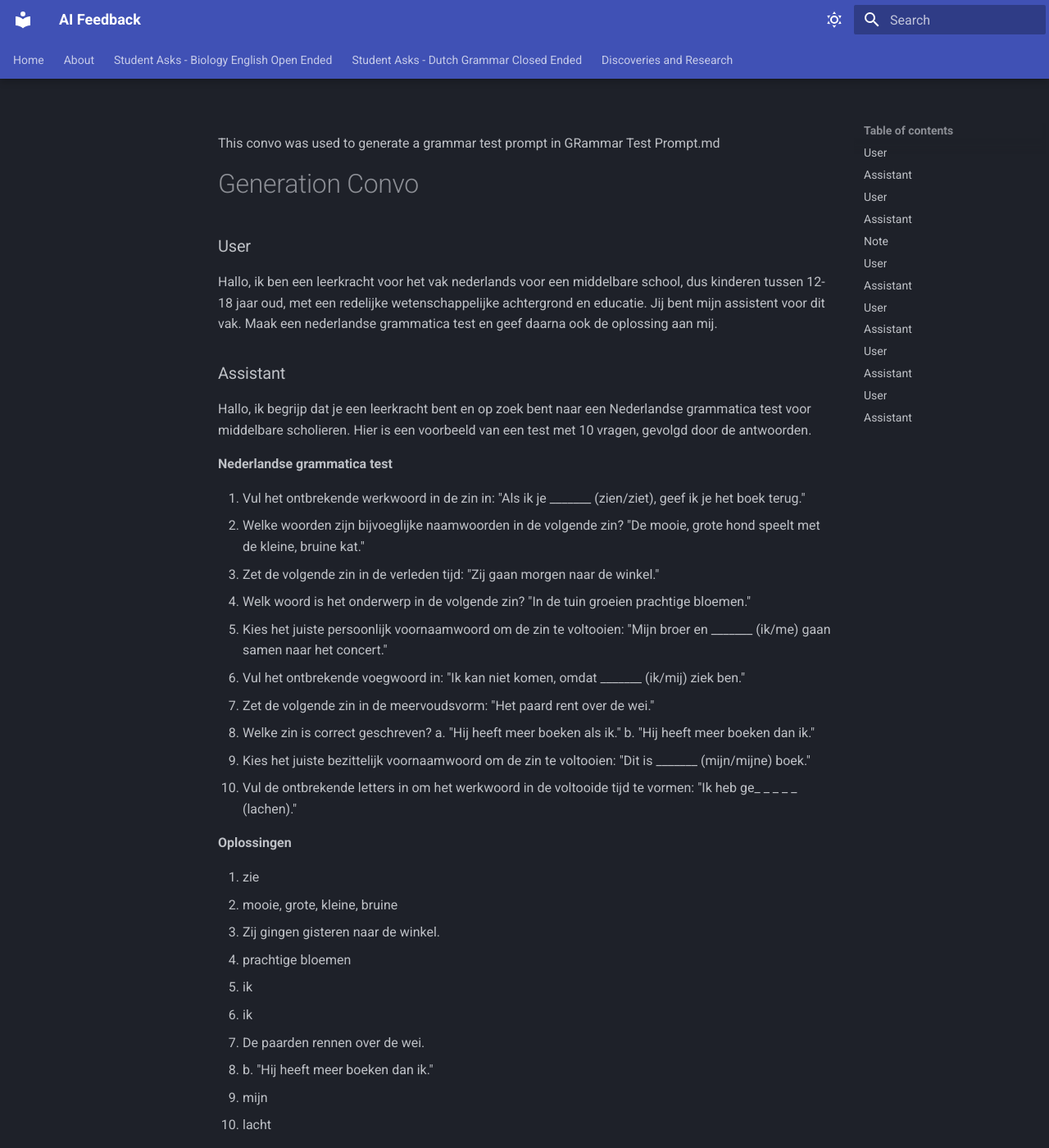
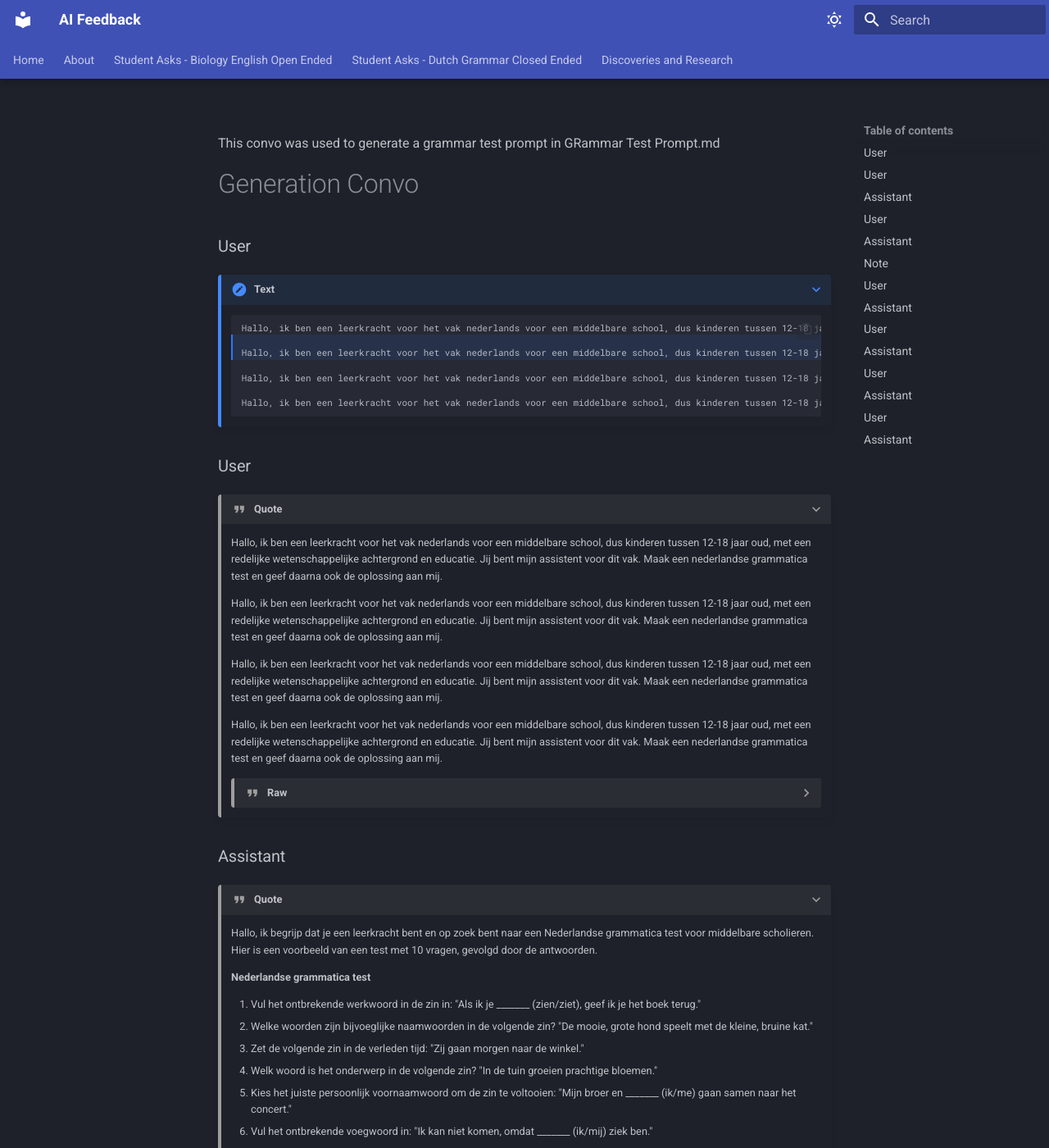
Before and after one commit to SandeepMango159/AIFeedbackEducationDocs, an MkDocs documentation site: the page built from docs/Student Asks/Dutch/Grammar/Prompt/Grammar Tests Prompt Generation Convo.md, in a window 1280 px wide and 1400 px high. Shown: the whole window at 82% size. Built offline with MkDocs 1.6.1 and Material for MkDocs 9.7.7, drawn with Linux system fonts in a browser that asks for light colours.

Commit message:
Added some admonitions/quotes to test conversation aswell as raw markdown
So user can read conversation more easily, and copy the raw markdown

````diff
--- a/docs/Student Asks/Dutch/Grammar/Prompt/Grammar Tests Prompt Generation Convo.md
+++ b/docs/Student Asks/Dutch/Grammar/Prompt/Grammar Tests Prompt Generation Convo.md
@@ -1,45 +1,120 @@
+<!-- ---
+hide:
+  - navigation
+  - toc
+--- -->
+
 This convo was used to generate a grammar test prompt in GRammar Test Prompt.md
 
 # Generation Convo
 
 ### User
-Hallo, ik ben een leerkracht voor het vak nederlands voor een middelbare school, dus kinderen tussen 12-18 jaar oud, met een redelijke wetenschappelijke achtergrond en educatie. Jij bent mijn assistent voor dit vak. Maak een nederlandse grammatica test en geef daarna ook de oplossing aan mij.
+???+ note "Text"
+    ``` text hl_lines="2 3"
+    Hallo, ik ben een leerkracht voor het vak nederlands voor een middelbare school, dus kinderen tussen 12-18 jaar oud, met een redelijke wetenschappelijke achtergrond en educatie. Jij bent mijn assistent voor dit vak. Maak een nederlandse grammatica test en geef daarna ook de oplossing aan mij.
+
+    Hallo, ik ben een leerkracht voor het vak nederlands voor een middelbare school, dus kinderen tussen 12-18 jaar oud, met een redelijke wetenschappelijke achtergrond en educatie. Jij bent mijn assistent voor dit vak. Maak een nederlandse grammatica test en geef daarna ook de oplossing aan mij.
+
+    Hallo, ik ben een leerkracht voor het vak nederlands voor een middelbare school, dus kinderen tussen 12-18 jaar oud, met een redelijke wetenschappelijke achtergrond en educatie. Jij bent mijn assistent voor dit vak. Maak een nederlandse grammatica test en geef daarna ook de oplossing aan mij.
+
+    Hallo, ik ben een leerkracht voor het vak nederlands voor een middelbare school, dus kinderen tussen 12-18 jaar oud, met een redelijke wetenschappelijke achtergrond en educatie. Jij bent mijn assistent voor dit vak. Maak een nederlandse grammatica test en geef daarna ook de oplossing aan mij.
+    ```
+
+### User
+???+ quote
+
+    Hallo, ik ben een leerkracht voor het vak nederlands voor een middelbare school, dus kinderen tussen 12-18 jaar oud, met een redelijke wetenschappelijke achtergrond en educatie. Jij bent mijn assistent voor dit vak. Maak een nederlandse grammatica test en geef daarna ook de oplossing aan mij.
+
+    Hallo, ik ben een leerkracht voor het vak nederlands voor een middelbare school, dus kinderen tussen 12-18 jaar oud, met een redelijke wetenschappelijke achtergrond en educatie. Jij bent mijn assistent voor dit vak. Maak een nederlandse grammatica test en geef daarna ook de oplossing aan mij.
+
+    Hallo, ik ben een leerkracht voor het vak nederlands voor een middelbare school, dus kinderen tussen 12-18 jaar oud, met een redelijke wetenschappelijke achtergrond en educatie. Jij bent mijn assistent voor dit vak. Maak een nederlandse grammatica test en geef daarna ook de oplossing aan mij.
+
+    Hallo, ik ben een leerkracht voor het vak nederlands voor een middelbare school, dus kinderen tussen 12-18 jaar oud, met een redelijke wetenschappelijke achtergrond en educatie. Jij bent mijn assistent voor dit vak. Maak een nederlandse grammatica test en geef daarna ook de oplossing aan mij.
+
+    ??? quote "Raw"
+        ``` text
+        Hallo, ik ben een leerkracht voor het vak nederlands voor een middelbare school, dus kinderen tussen 12-18 jaar oud, met een redelijke wetenschappelijke achtergrond en educatie. Jij bent mijn assistent voor dit vak. Maak een nederlandse grammatica test en geef daarna ook de oplossing aan mij.
+
+        Hallo, ik ben een leerkracht voor het vak nederlands voor een middelbare school, dus kinderen tussen 12-18 jaar oud, met een redelijke wetenschappelijke achtergrond en educatie. Jij bent mijn assistent voor dit vak. Maak een nederlandse grammatica test en geef daarna ook de oplossing aan mij.
+
+        Hallo, ik ben een leerkracht voor het vak nederlands voor een middelbare school, dus kinderen tussen 12-18 jaar oud, met een redelijke wetenschappelijke achtergrond en educatie. Jij bent mijn assistent voor dit vak. Maak een nederlandse grammatica test en geef daarna ook de oplossing aan mij.
+
+        Hallo, ik ben een leerkracht voor het vak nederlands voor een middelbare school, dus kinderen tussen 12-18 jaar oud, met een redelijke wetenschappelijke achtergrond en educatie. Jij bent mijn assistent voor dit vak. Maak een nederlandse grammatica test en geef daarna ook de oplossing aan mij.
+        ```
+
+### Assistant
+???+ quote
+    Hallo, ik begrijp dat je een leerkracht bent en op zoek bent naar een Nederlandse grammatica test voor middelbare scholieren. Hier is een voorbeeld van een test met 10 vragen, gevolgd door de antwoorden.
+
+    **Nederlandse grammatica test**
+
+    1. Vul het ontbrekende werkwoord in de zin in: "Als ik je _______ (zien/ziet), geef ik je het boek terug."
+    2. Welke woorden zijn bijvoeglijke naamwoorden in de volgende zin? "De mooie, grote hond speelt met de kleine, bruine kat."
+    3. Zet de volgende zin in de verleden tijd: "Zij gaan morgen naar de winkel."
+    4. Welk woord is het onderwerp in de volgende zin? "In de tuin groeien prachtige bloemen."
+    5. Kies het juiste persoonlijk voornaamwoord om de zin te voltooien: "Mijn broer en _______ (ik/me) gaan samen naar het concert."
+    6. Vul het ontbrekende voegwoord in: "Ik kan niet komen, omdat _______ (ik/mij) ziek ben."
+    7. Zet de volgende zin in de meervoudsvorm: "Het paard rent over de wei."
+    8. Welke zin is correct geschreven?
+      a. "Hij heeft meer boeken als ik."
+      b. "Hij heeft meer boeken dan ik."
+    9. Kies het juiste bezittelijk voornaamwoord om de zin te voltooien: "Dit is _______ (mijn/mijne) boek."
+    10. Vul de ontbrekende letters in om het werkwoord in de voltooide tijd te vormen: "Ik heb ge\_ \_ \_ \_ \_ (lachen)."
+
+    **Oplossingen**
+
+    1. zie
+    2. mooie, grote, kleine, bruine
+    3. Zij gingen gisteren naar de winkel.
+    4. prachtige bloemen
+    5. ik
+    6. ik
+    7. De paarden rennen over de wei.
+    8. b. "Hij heeft meer boeken dan ik."
+    9. mijn
+    10. lacht
+
+    ??? quote "Raw"
+        ``` text
+        Hallo, ik begrijp dat je een leerkracht bent en op zoek bent naar een Nederlandse grammatica test voor middelbare scholieren. Hier is een voorbeeld van een test met 10 vragen, gevolgd door de antwoorden.
+
+        **Nederlandse grammatica test**
+
+        1. Vul het ontbrekende werkwoord in de zin in: "Als ik je _______ (zien/ziet), geef ik je het boek terug."
+        2. Welke woorden zijn bijvoeglijke naamwoorden in de volgende zin? "De mooie, grote hond speelt met de kleine, bruine kat."
+        3. Zet de volgende zin in de verleden tijd: "Zij gaan morgen naar de winkel."
+        4. Welk woord is het onderwerp in de volgende zin? "In de tuin groeien prachtige bloemen."
+        5. Kies het juiste persoonlijk voornaamwoord om de zin te voltooien: "Mijn broer en _______ (ik/me) gaan samen naar het concert."
+        6. Vul het ontbrekende voegwoord in: "Ik kan niet komen, omdat _______ (ik/mij) ziek ben."
+        7. Zet de volgende zin in de meervoudsvorm: "Het paard rent over de wei."
+        8. Welke zin is correct geschreven?
+          a. "Hij heeft meer boeken als ik."
+          b. "Hij heeft meer boeken dan ik."
+        9. Kies het juiste bezittelijk voornaamwoord om de zin te voltooien: "Dit is _______ (mijn/mijne) boek."
+        10. Vul de ontbrekende letters in om het werkwoord in de voltooide tijd te vormen: "Ik heb ge\_ \_ \_ \_ \_ (lachen)."
+
+        **Oplossingen**
+
+        1. zie
+        2. mooie, grote, kleine, bruine
+        3. Zij gingen gisteren naar de winkel.
+        4. prachtige bloemen
+        5. ik
+        6. ik
+        7. De paarden rennen over de wei.
+        8. b. "Hij heeft meer boeken dan ik."
+        9. mijn
+        10. lacht
+        ```
 
 
 
-### Assistant
-Hallo, ik begrijp dat je een leerkracht bent en op zoek bent naar een Nederlandse grammatica test voor middelbare scholieren. Hier is een voorbeeld van een test met 10 vragen, gevolgd door de antwoorden.
-
-**Nederlandse grammatica test**
-
-1. Vul het ontbrekende werkwoord in de zin in: "Als ik je _______ (zien/ziet), geef ik je het boek terug."
-2. Welke woorden zijn bijvoeglijke naamwoorden in de volgende zin? "De mooie, grote hond speelt met de kleine, bruine kat."
-3. Zet de volgende zin in de verleden tijd: "Zij gaan morgen naar de winkel."
-4. Welk woord is het onderwerp in de volgende zin? "In de tuin groeien prachtige bloemen."
-5. Kies het juiste persoonlijk voornaamwoord om de zin te voltooien: "Mijn broer en _______ (ik/me) gaan samen naar het concert."
-6. Vul het ontbrekende voegwoord in: "Ik kan niet komen, omdat _______ (ik/mij) ziek ben."
-7. Zet de volgende zin in de meervoudsvorm: "Het paard rent over de wei."
-8. Welke zin is correct geschreven?
-   a. "Hij heeft meer boeken als ik."
-   b. "Hij heeft meer boeken dan ik."
-9. Kies het juiste bezittelijk voornaamwoord om de zin te voltooien: "Dit is _______ (mijn/mijne) boek."
-10. Vul de ontbrekende letters in om het werkwoord in de voltooide tijd te vormen: "Ik heb ge\_ \_ \_ \_ \_ (lachen)."
-
-**Oplossingen**
-
-1. zie
-2. mooie, grote, kleine, bruine
-3. Zij gingen gisteren naar de winkel.
-4. prachtige bloemen
-5. ik
-6. ik
-7. De paarden rennen over de wei.
-8. b. "Hij heeft meer boeken dan ik."
-9. mijn
-10. lacht
 
 ### User
-Kan je de test nog complexer maken.
+
+???+ quote
+
+    Kan je de test nog complexer maken.
 
 
 ### Assistant
````
